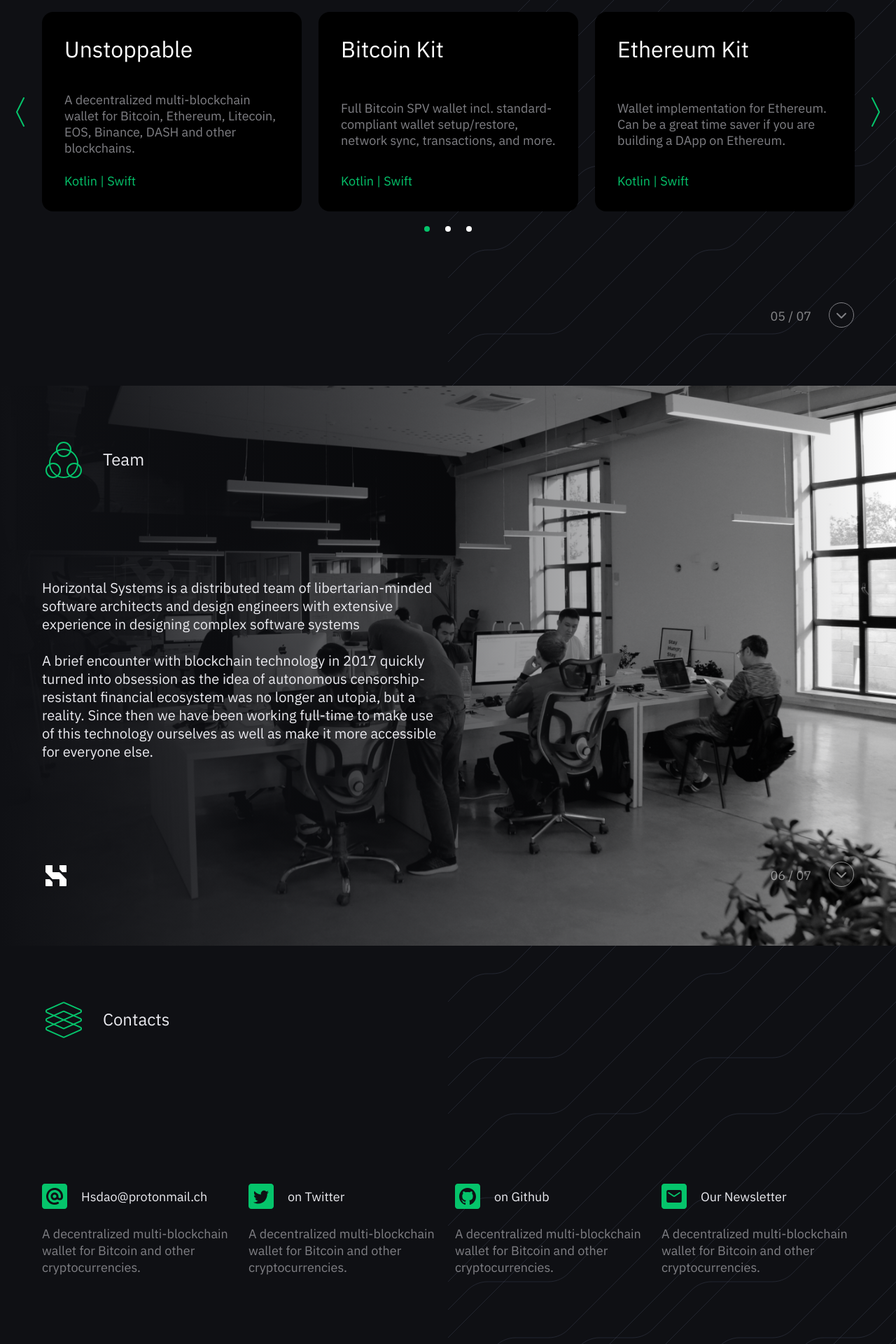
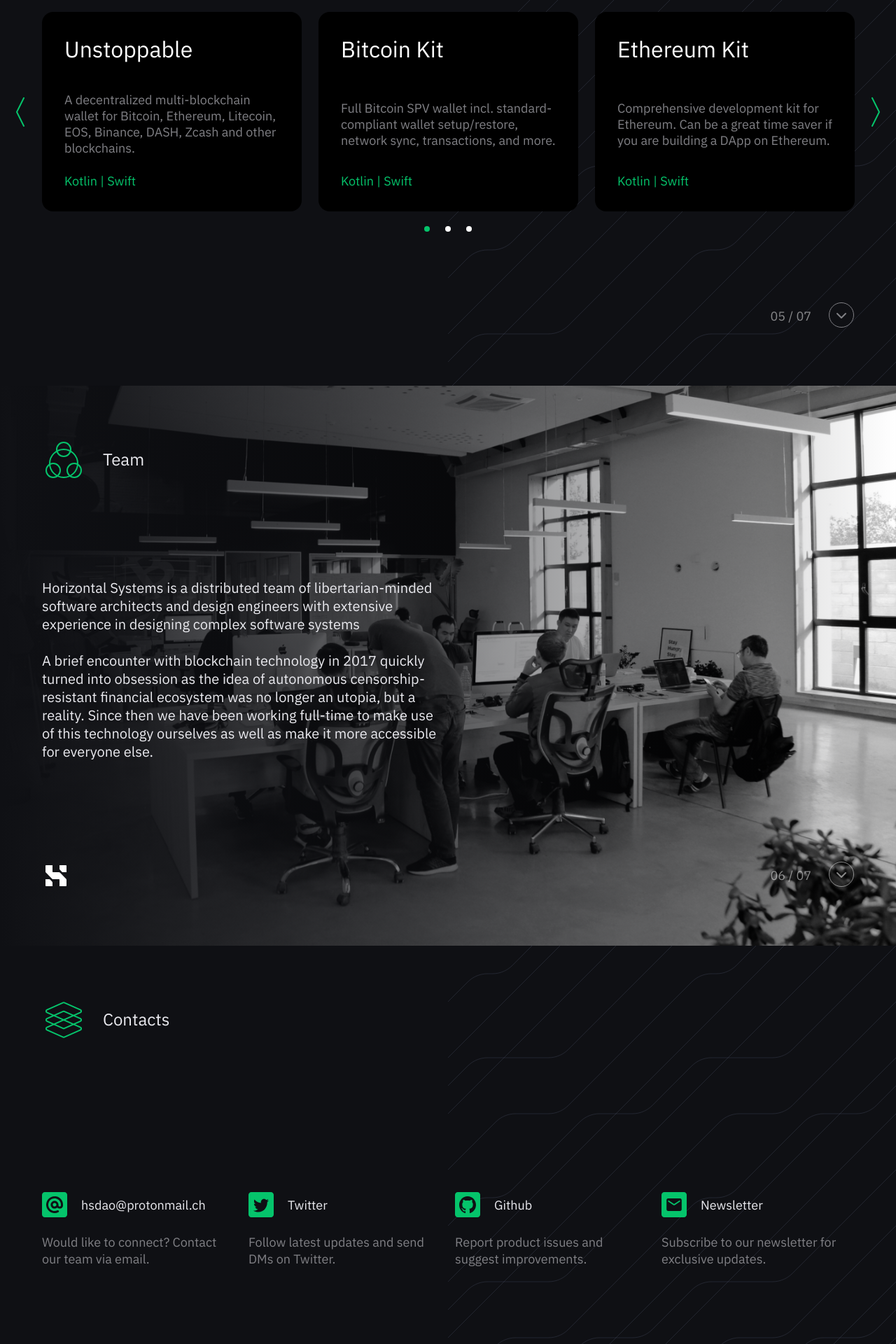
Before and after one commit to horizontalsystems/horizontalsystems.github.io, a React (Create React App) app: page / in a window 1280 px wide. Shown: the part 3760-5680 px from the top of the page at 70% size. Built offline with nearby package versions, Linux system fonts and the light colour scheme.

Commit message:
change text on code, contact sections

```diff
--- a/src/components/Code/Code.js
+++ b/src/components/Code/Code.js
@@ -34,7 +34,7 @@
         <Container>
           <div className="Edge-info">
             <div className="Page-info">
-              To facilitate seamless access to cryptocurrency and decentralized systems Horizontal Systems provides open and unconditional access to the
+              To facilitate seamless access to cryptocurrency and expansion of decentralized systems Horizontal Systems provides unconditional access to the
               source code powering its products.
             </div>
           </div>
@@ -44,7 +44,7 @@
           <Slider slidesToScroll={3} slidesToShow={3} bgColor="dark">
             <CardCode
               title="Unstoppable"
-              info={<>A decentralized multi-blockchain wallet for Bitcoin, Ethereum, Litecoin, EOS, Binance, DASH and other blockchains.</>}
+              info={<>A decentralized multi-blockchain wallet for Bitcoin, Ethereum, Litecoin, EOS, Binance, DASH, Zcash and other blockchains.</>}
               actions={<>
                 <a href="https://github.com/horizontalsystems/unstoppable-wallet-android">Kotlin</a>&nbsp;|&nbsp;
                 <a href="https://github.com/horizontalsystems/unstoppable-wallet-ios">Swift</a></>}
@@ -60,7 +60,7 @@
             />
             <CardCode
               title="Ethereum Kit"
-              info={<>Wallet implementation for Ethereum. Can be a great time saver if you are building a DApp on Ethereum.</>}
+              info={<>Comprehensive development kit for Ethereum. Can be a great time saver if you are building a DApp on Ethereum.</>}
               actions={<>
                 <a href="https://github.com/horizontalsystems/ethereum-kit-android">Kotlin</a>&nbsp;|&nbsp;
                 <a href="https://github.com/horizontalsystems/ethereum-kit-ios">Swift</a></>}
@@ -68,7 +68,7 @@
             />
             <CardCode
               title="EOSIO Kit"
-              info={<>General purpose wallet library for the EOS blockchain and EOSIO protocol.</>}
+              info={<>General purpose simple wallet library for the EOS blockchain and EOSIO protocol.</>}
               actions={<>
                 <a href="https://github.com/horizontalsystems/eos-kit-android">Kotlin</a>&nbsp;|&nbsp;
                 <a href="https://github.com/horizontalsystems/eos-kit-ios">Swift</a></>}
@@ -76,7 +76,7 @@
             />
             <CardCode
               title="Binance Chain"
-              info={<>Binance Chain wallet for Binance DEX (BEP2 standard) tokens. Easily extendable to support other Binance DEX features.</>}
+              info={<>General purpose wallet library for Binance Chain incl. support for BEP tokens. Easily extendable.</>}
               actions={<>
                 <a href="https://github.com/horizontalsystems/binance-chain-kit-android">Kotlin</a>&nbsp;|&nbsp;
                 <a href="https://github.com/horizontalsystems/binance-chain-kit-ios">Swift</a></>}
@@ -84,7 +84,7 @@
             />
             <CardCode
               title="Atomic Swaps"
-              info={<>Atomic Swap library for Bitcoin (BTC) and Bitcoin Cash (BCH) swaps in a decentralized manner. Not tested in production.</>}
+              info={<>Atomic Swap prototype swapping between Bitcoin (BTC) and Bitcoin Cash (BCH) in a decentralized manner. Not tested in production.</>}
               actions={<>
                 <a href="https://github.com/horizontalsystems/atomic-swap-kit-android">Kotlin</a>&nbsp;|&nbsp;
                 <a href="https://github.com/horizontalsystems/atomic-swap-kit-ios">Swift</a></>}
--- a/src/components/Contact/Contact.js
+++ b/src/components/Contact/Contact.js
@@ -40,37 +40,37 @@
           <div className="Contact-item">
             <a className="Contact-item-head" href="mailto:hsdao@protonmail.ch">
               <img src={Mail} alt="" />
-              <div className="Contact-item-title">Hsdao@protonmail.ch</div>
+              <div className="Contact-item-title">hsdao@protonmail.ch</div>
             </a>
             <div className="Contact-item-info">
-              A decentralized multi-blockchain wallet for Bitcoin and other cryptocurrencies.
+              Would like to connect? Contact our team via email.
             </div>
           </div>
           <div className="Contact-item">
             <a className="Contact-item-head" href="https://twitter.com/blocksdecoded" target="_blank" rel="noopener noreferrer">
               <img src={Twitter} alt="" />
-              <div className="Contact-item-title">on Twitter</div>
+              <div className="Contact-item-title">Twitter</div>
             </a>
             <div className="Contact-item-info">
-              A decentralized multi-blockchain wallet for Bitcoin and other cryptocurrencies.
+              Follow latest updates and send DMs on Twitter.
             </div>
           </div>
           <div className="Contact-item">
             <a className="Contact-item-head" href="https://github.com/horizontalsystems" target="_blank" rel="noopener noreferrer">
               <img src={Github} alt="" />
-              <div className="Contact-item-title">on Github</div>
+              <div className="Contact-item-title">Github</div>
             </a>
             <div className="Contact-item-info">
-              A decentralized multi-blockchain wallet for Bitcoin and other cryptocurrencies.
+              Report product issues and suggest improvements.
             </div>
           </div>
           <div className="Contact-item">
             <div className="Contact-item-head" onClick={openForm}>
               <img src={Newsletter} alt="" />
-              <div className="Contact-item-title">Our Newsletter</div>
+              <div className="Contact-item-title">Newsletter</div>
             </div>
             <div className="Contact-item-info">
-              A decentralized multi-blockchain wallet for Bitcoin and other cryptocurrencies.
+              Subscribe to our newsletter for exclusive updates.
             </div>
           </div>
         </div>
```
